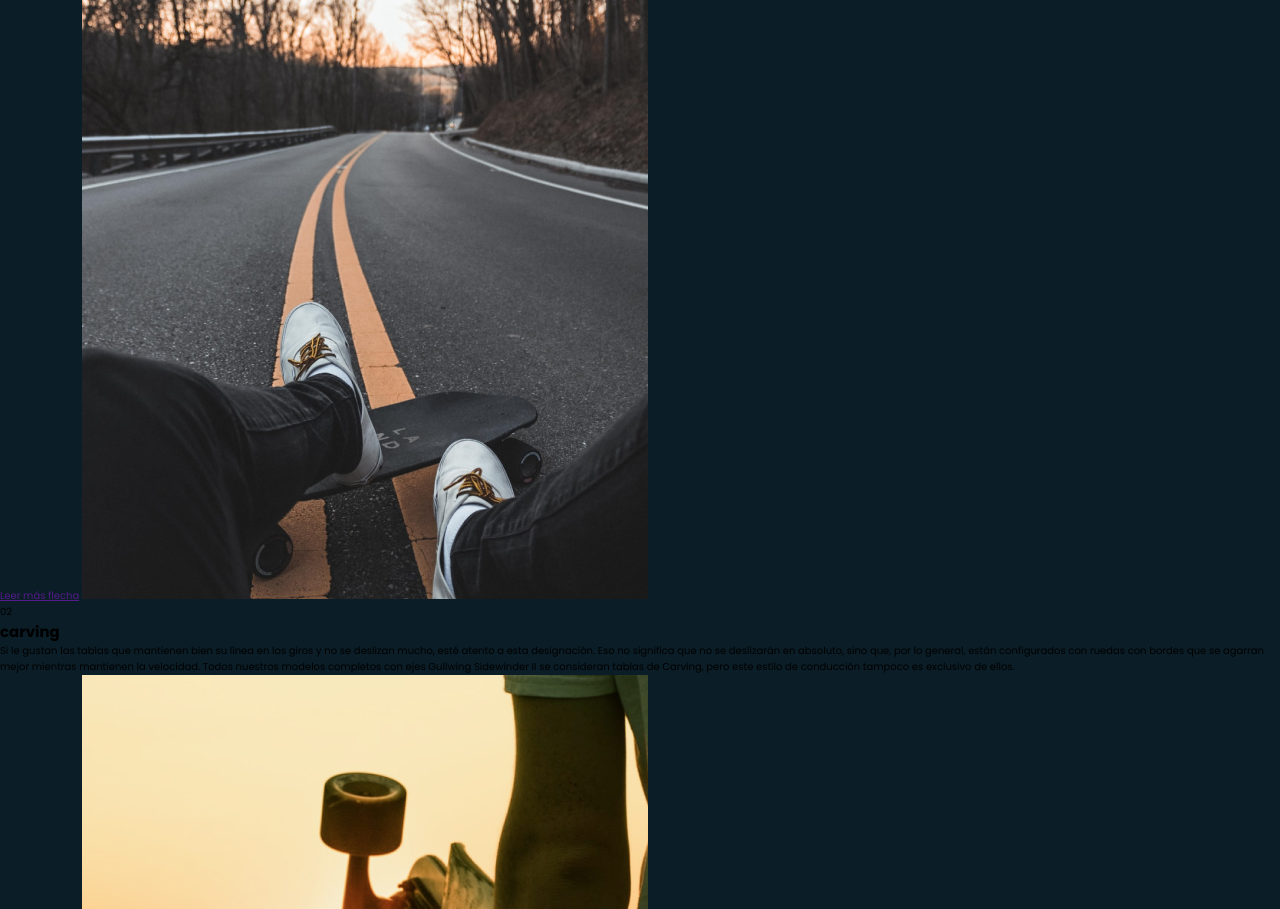
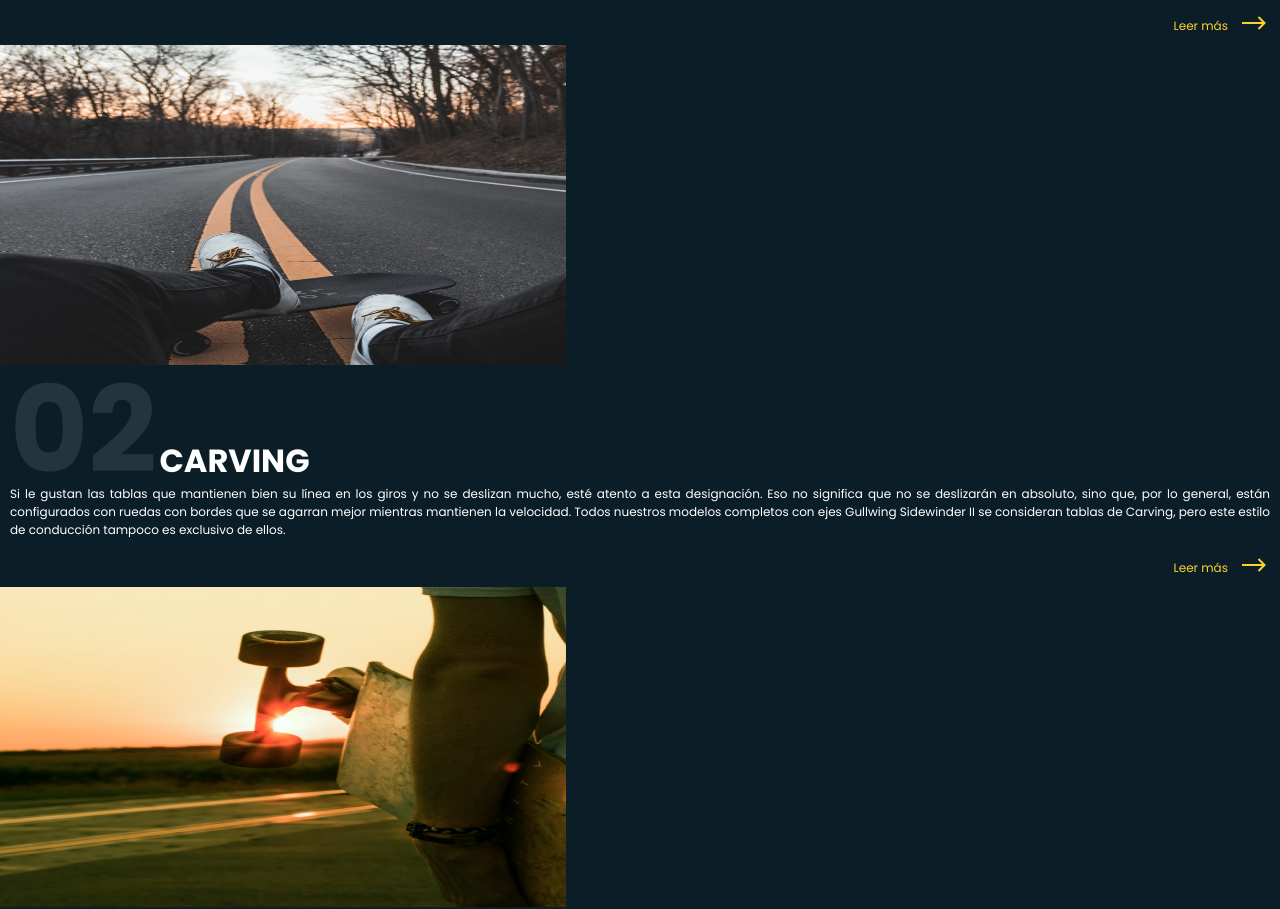
Before and after one commit to rodillo23/sector, a plain HTML site: page index.html in a window 1280 px wide. Shown: the part 582-1491 px from the top of the page. Drawn offline with Linux system fonts and the light colour scheme.

Commit message:
seccion main terminada

```diff
--- a/index.html
+++ b/index.html
@@ -28,28 +28,43 @@
     <main>
         <section class="main__section">
 
-            <article>
-                <p>01</p>
-                <h2>Cruiser</h2>
-                <p>Si bien la mayoría de las tablas de nuestra línea son capaces de navegar, una tabla designada como crucero suele ser un poco más corta que una tabla corta estándar con una punta más corta, una forma más direccional y ruedas suaves. La mayoría de estas tablas se construyen a partir de moldes regulares de tablas cortas y son capaces de patinar en una variedad de terrenos, incluidos parques, pero también pueden cruzar un paseo marítimo.</p>
-                <a href="">Leer más <span>flecha</span></a>
-                <img src="./assets/images/01.jpg" alt="cruiser image">
+            <article class="main__cruiser--container">
+                <div class="main__cruiser--text">
+                    <p class="main__cruiser--number">01</p>
+                    <h2 class="main__cruiser--title">Cruiser</h2>
+                    <p class="main__cruiser--description">Si bien la mayoría de las tablas de nuestra línea son capaces de navegar, una tabla designada como crucero suele ser un poco más corta que una tabla corta estándar con una punta más corta, una forma más direccional y ruedas suaves. La mayoría de estas tablas se construyen a partir de moldes regulares de tablas cortas y son capaces de patinar en una variedad de terrenos, incluidos parques, pero también pueden cruzar un paseo marítimo.</p>
+                </div>
+                <div class="button-container">
+                    <a class="main__cruiser--link" href="">Leer más </a>
+                    <span></span>
+                </div>
+                <img class="main__cruiser--image" src="./assets/images/01.jpg" alt="cruiser image">
             </article>
 
-            <article>
-                <p>02</p>
-                <h2>carving</h2>
-                <p>Si le gustan las tablas que mantienen bien su línea en los giros y no se deslizan mucho, esté atento a esta designación. Eso no significa que no se deslizarán en absoluto, sino que, por lo general, están configurados con ruedas con bordes que se agarran mejor mientras mantienen la velocidad. Todos nuestros modelos completos con ejes Gullwing Sidewinder II se consideran tablas de Carving, pero este estilo de conducción tampoco es exclusivo de ellos.</p>
-                <a href="">Leer más <span>flecha</span></a>
-                <img src="./assets/images/02.jpg" alt="carving image">
+            <article class="main__cruiser--container">
+                <div class="main__cruiser--text">
+                    <p class="main__cruiser--number">02</p>
+                    <h2 class="main__cruiser--title">Carving</h2>
+                    <p class="main__cruiser--description">Si le gustan las tablas que mantienen bien su línea en los giros y no se deslizan mucho, esté atento a esta designación. Eso no significa que no se deslizarán en absoluto, sino que, por lo general, están configurados con ruedas con bordes que se agarran mejor mientras mantienen la velocidad. Todos nuestros modelos completos con ejes Gullwing Sidewinder II se consideran tablas de Carving, pero este estilo de conducción tampoco es exclusivo de ellos.</p>
+                </div>
+                <div class="button-container">
+                    <a class="main__cruiser--link" href="">Leer más </a>
+                    <span></span>
+                </div>
+                <img class="main__cruiser--image" src="./assets/images/02.jpg" alt="cruiser image">
             </article>
 
-            <article>
-                <p>03</p>
-                <h2>downhill</h2>
-                <p>Las tablas con la designación Downhill están diseñadas para bajar por grandes colinas o pasos de montaña. Esto no significa que tenga una licencia automática para cargar por estas colinas, sino que la tabla puede manejarlo si tiene la capacidad. Las tablas de descenso suelen tener moldes más complejos, construcciones únicas y hardware y componentes de primera calidad. Siempre patine dentro de sus propias capacidades y use un casco.</p>
-                <a href="">Leer más <span>flecha</span></a>
-                <img src="./assets/images/03.jpg" alt="downhill image">
+            <article class="main__cruiser--container">
+                <div class="main__cruiser--text">
+                    <p class="main__cruiser--number">03</p>
+                    <h2 class="main__cruiser--title">Downhill</h2>
+                    <p class="main__cruiser--description">Las tablas con la designación Downhill están diseñadas para bajar por grandes colinas o pasos de montaña. Esto no significa que tenga una licencia automática para cargar por estas colinas, sino que la tabla puede manejarlo si tiene la capacidad. Las tablas de descenso suelen tener moldes más complejos, construcciones únicas y hardware y componentes de primera calidad. Siempre patine dentro de sus propias capacidades y use un casco.</p>
+                </div>
+                <div class="button-container">
+                    <a class="main__cruiser--link" href="">Leer más </a>
+                    <span></span>
+                </div>
+                <img class="main__cruiser--image" src="./assets/images/03.jpg" alt="cruiser image">
             </article>
 
             <footer>
--- a/styles.css
+++ b/styles.css
@@ -25,7 +25,7 @@ html{
 .header__container{
     width: 100%;
     min-width: 288px;
-    height: 380px;
+    height: 400px;
     /* background-image: url('./assets/images/hero-image.jpg'); */
     background-image: linear-gradient(1deg,rgba(11, 29, 38, 1)5%, rgba(255, 255, 255, 0.2)50% ), url("./assets/images/hero-image.jpg");
     background-size: cover;
@@ -75,3 +75,66 @@ html{
 .main__section{
     background-color: var(--background);
 }
+
+.main__section{
+    width: 100%;
+    min-width: 288px;
+    height: auto;
+}
+
+.main__cruiser--container{
+    width: 100%;
+    min-width: 300px;
+}
+
+.main__cruiser--text{
+    text-align: justify;
+    padding: 10px;
+}
+
+.main__cruiser--number{
+    font-size: 12.0rem;
+    font-weight: bold;
+    color: rgba(255, 255, 255, .1);
+    line-height: 10rem;
+    display: inline-block;
+}
+
+.main__cruiser--title{
+    font-size: 3.2rem;
+    color: var(--white);
+    display: inline-block;
+    text-transform: uppercase;
+}
+
+.main__cruiser--description{
+    font-size: 1.2rem;
+    color: var(--white);
+}
+
+.main__cruiser--link{
+    color: var(--accent);
+    text-decoration: none;
+    font-size: 1.2rem;
+    padding: 10px;
+
+}
+
+.main__cruiser--container span{
+    display: inline-block;
+    width: 32px;
+    height: 32px;
+    background-image: url('./assets/icons/right-arrow.png');
+}
+
+.button-container{
+    display: flex;
+    justify-content: flex-end;
+    margin-right: 10px;
+}
+
+.main__cruiser--image{
+    width: 100%;
+    height: 320px;
+    max-width: 566px;
+}
```
Also changed, not shown: assets/icons/arrow.png (added), assets/icons/right-arrow.png (added).
